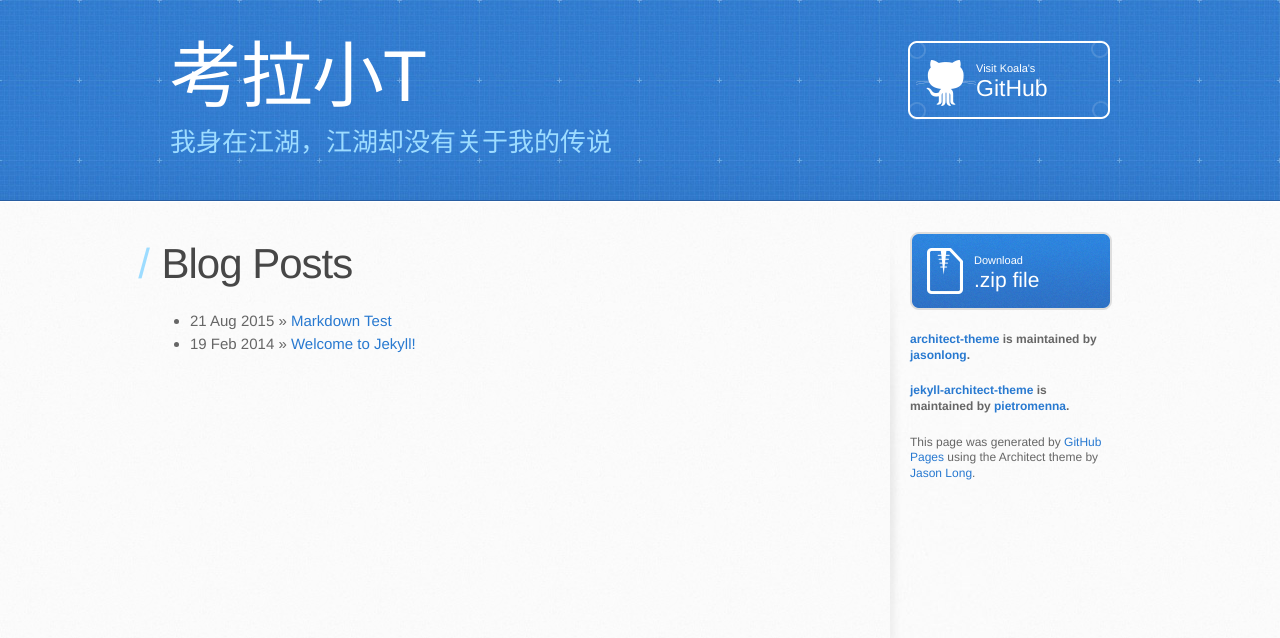
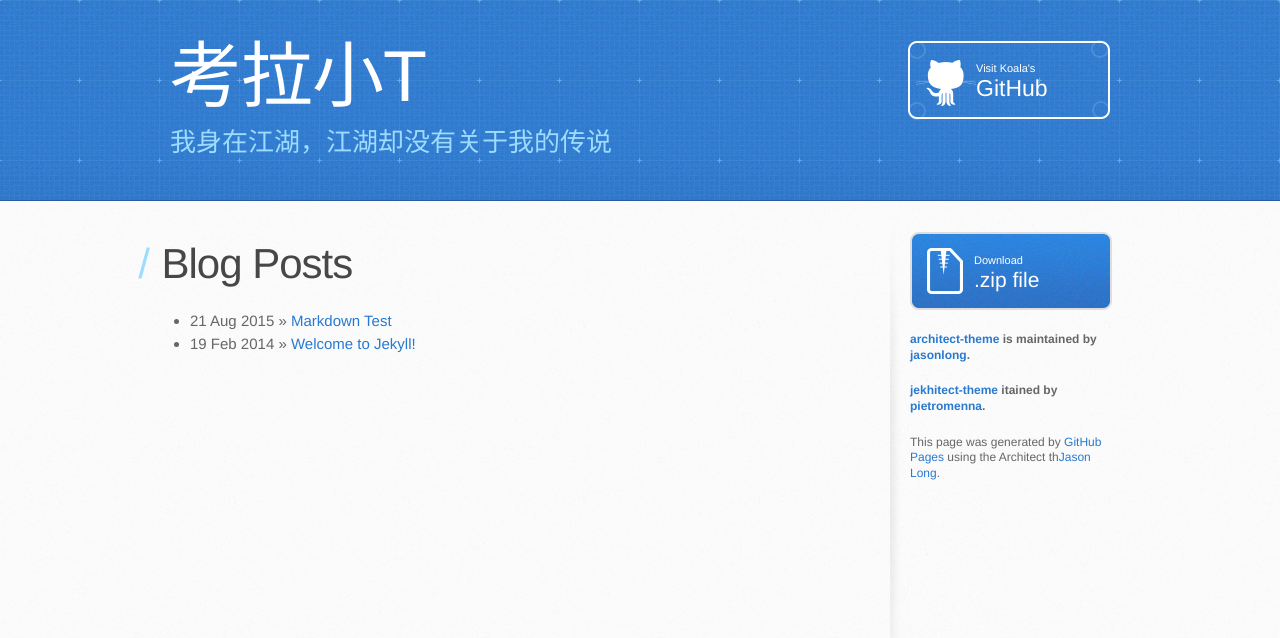
Before and after one commit to koalaxiaot/koalaxiaot.github.com, a Jekyll site: the page built from index.html, in a window 1280 px wide. Shown: the top 638 px of the page. Built offline with Jekyll 4.4.1, drawn with Linux system fonts in a browser that asks for light colours.

Commit message:
add inclide

```diff
--- /dev/null
+++ b/_includes/side.html
@@ -0,0 +1,16 @@
+<a href="" class="button">
+  <small>Download</small>
+    .zip file
+</a>
+
+<p class="repo-owner">
+  <a href="t-theme">architect-theme</a> is maintained by <a href="https://github.com/jasonlong">jasonlong</a>.
+</p>
+
+<p class="repo-owner">
+  <a href="/jekyll-architee">jekhitect-theme</a> itained by <a href="htpietromenna">pietromenna</a>.
+</p>
+
+<p>
+This page was generated by <a href="hgithub.com">GitHub Pages</a> using the Architect th<a href="honlong">Jason Long</a>.
+</p>
--- a/_layouts/default.html
+++ b/_layouts/default.html
@@ -33,17 +33,9 @@
         </section>
 
         <aside id="sidebar">
+          {% include side.html %}
+        </aside>
 
-          <a href="" class="button">
-            <small>Download</small>
-            .zip file
-          </a>
-
-          <p class="repo-owner"><a href="t-theme">architect-theme</a> is maintained by <a href="https://github.com/jasonlong">jasonlong</a>.</p>
-          <p class="repo-owner"><a href="/jekyll-architect-theme">jekyll-architect-theme</a> is maintained by <a href="https://github.com/pietromenna">pietromenna</a>.</p>
-          <p>This page was generated by <a href="hgithub.com">GitHub Pages</a> using the Architect theme by <a href="https://twitter.com/jasonlong">Jason Long</a>.</p>
-
-        </aside>
       </div>
     </div>
 
```
Also changed, not shown: 1 other file.
